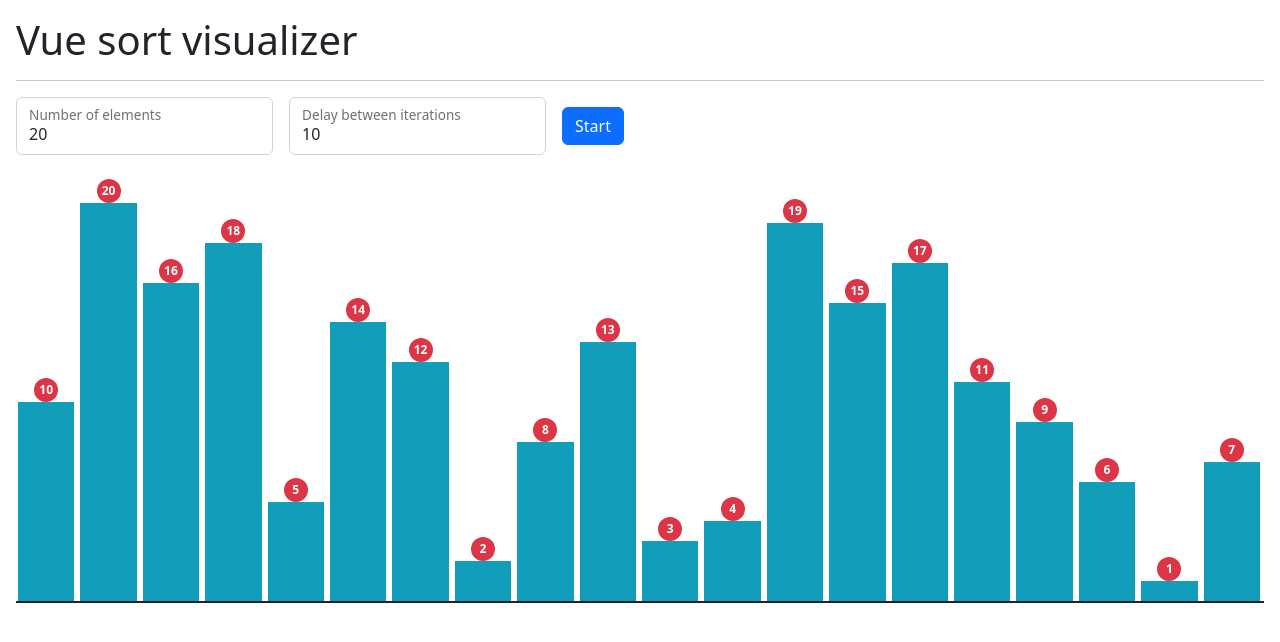
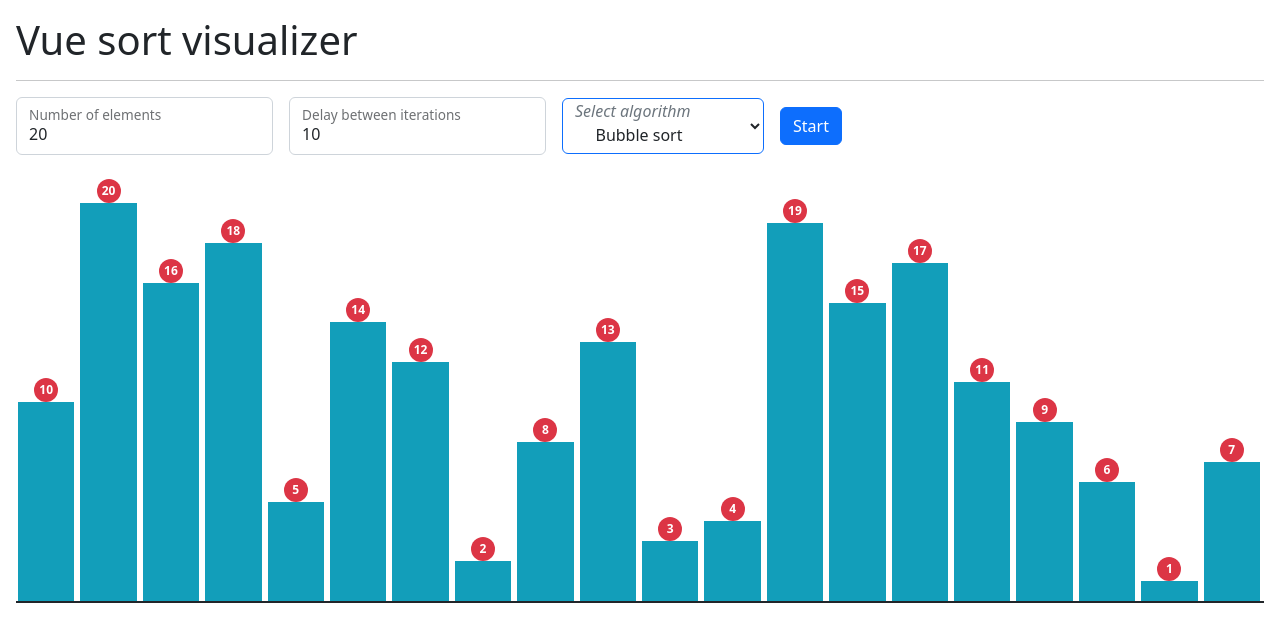
Before and after one commit to Sukhvinder-Singh/vue-sort-visualizer, a Vue app: page / in a window 1280 px wide. Shown: the top 642 px of the page. Built offline with nearby package versions, Linux system fonts and the light colour scheme.

Commit message:
Added dropdown to select algorithms

```diff
--- a/src/App.vue
+++ b/src/App.vue
@@ -23,9 +23,27 @@
         />
         <label for="delay_interval">Delay between iterations</label>
       </div>
+      <div class="form-floating position-relative">
+        <label for="select_algorithm" class="py-0">
+          <em class="text-muted">Select algorithm</em>
+        </label>
+        <select
+          id="select_algorithm"
+          class="btn position-relative border-primary pt-4 pe-5"
+          v-model="selectedAlgorithm"
+        >
+          <option
+            v-for="(algorithm, index) in algorithmList"
+            :key="`algo--${index}`"
+            :value="algorithm"
+          >
+            {{ algorithm.name }}
+          </option>
+        </select>
+      </div>
       <button
         class="btn btn-primary"
-        @click="bubbleSort(array, promise, chartContainer, interval, playSound)"
+        @click="selectedAlgorithm.algorithm(array, promise, chartContainer, interval, playSound)"
       >
         Start
       </button>
@@ -52,6 +70,13 @@ const interval = ref(10);
 
 const array = ref([]);
 
+const algorithmList = [
+  { name: 'Bubble sort', algorithm: bubbleSort },
+  { name: 'Bubble sort test', algorithm: bubbleSort }
+];
+
+const selectedAlgorithm = ref(algorithmList[0]);
+
 fillArray(array.value, elementLength.value);
 shuffleArray(array.value);
 
```
